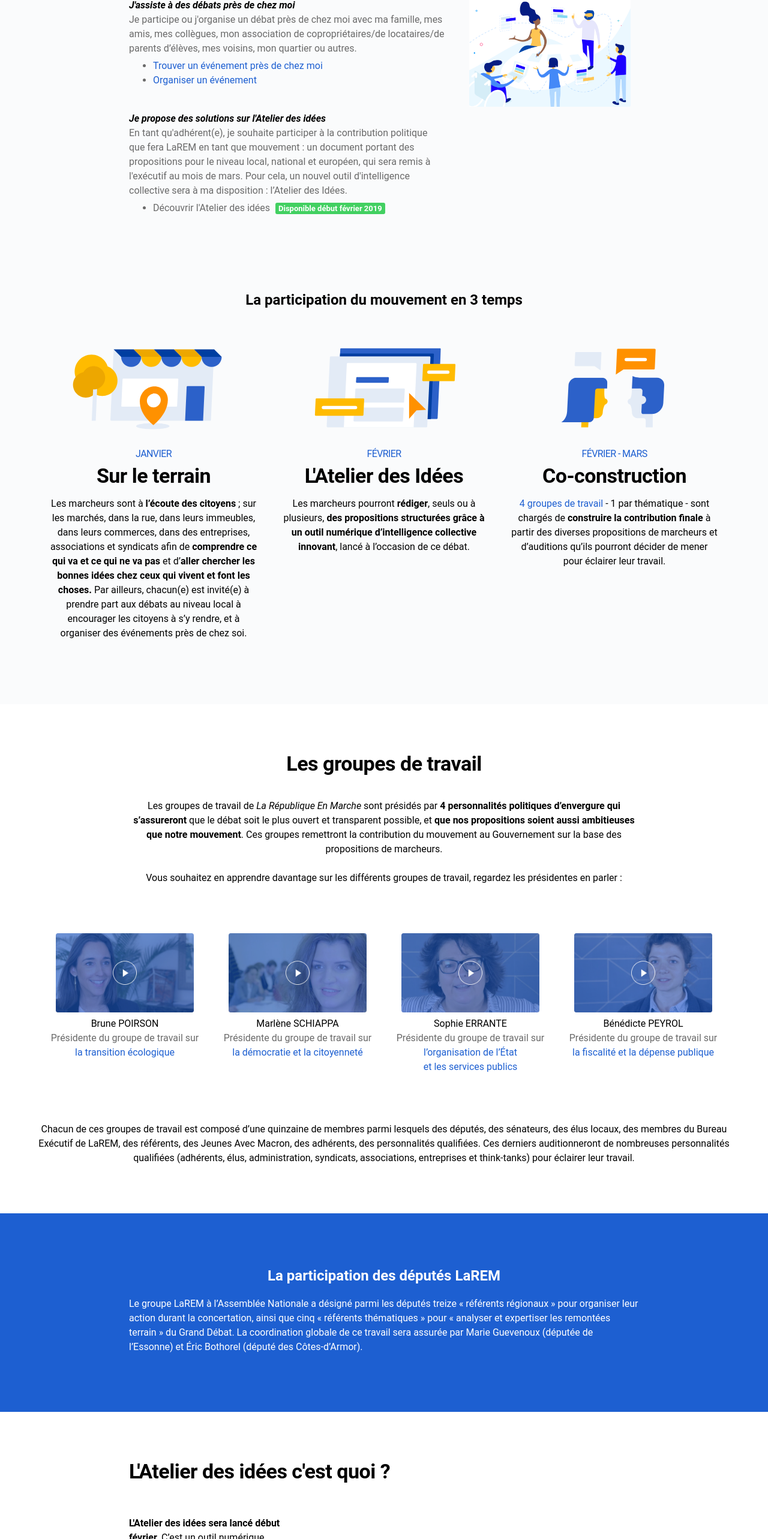
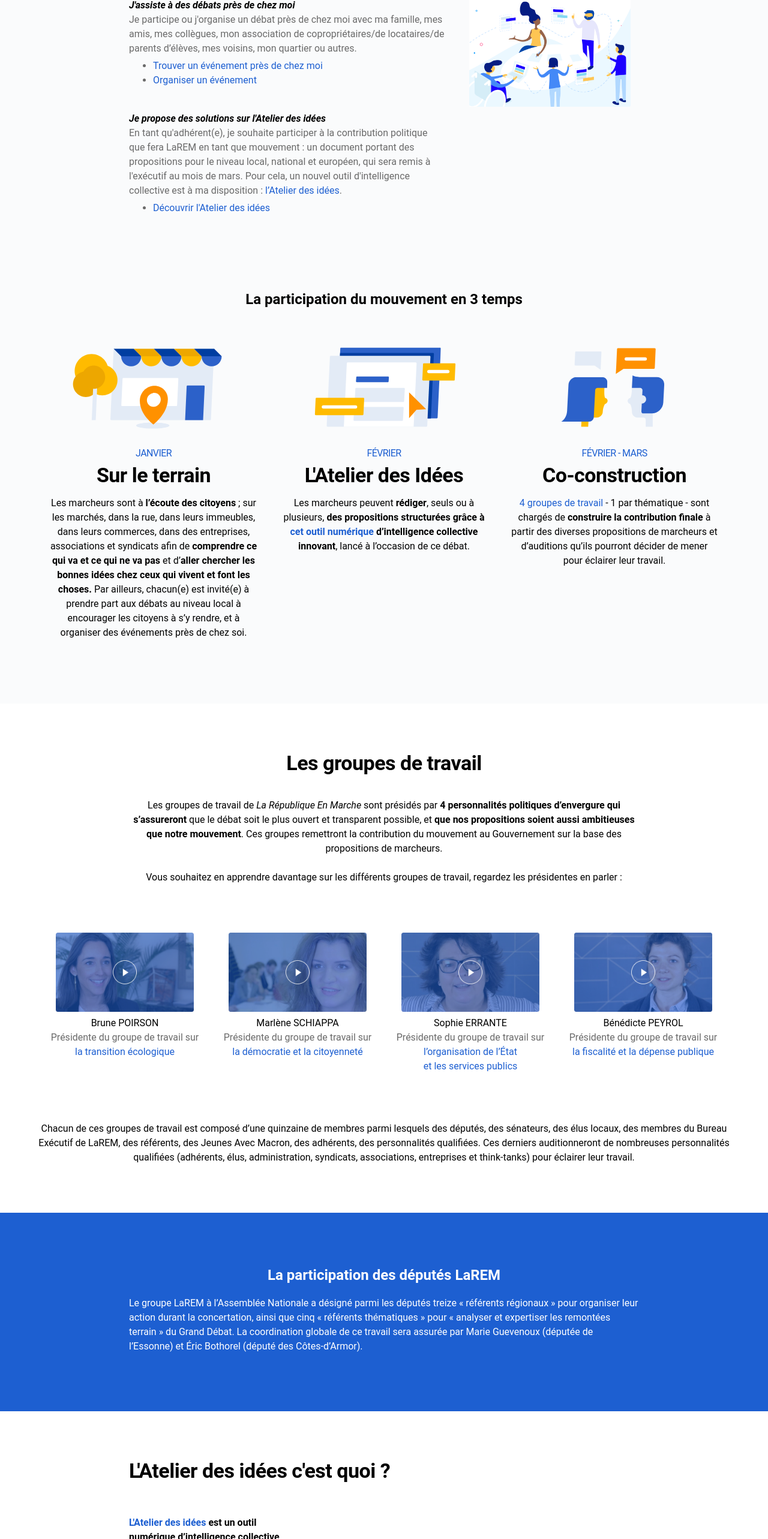
Before and after one commit to parti-renaissance/grand-debat, a React (Create React App) app: page / in a window 1280 px wide. Shown: the part 1319-3885 px from the top of the page at 60% size. Built offline with nearby package versions, Linux system fonts and the light colour scheme; grey boxes are pictures that could not be loaded; a web font is replaced by a local one.

Commit message:
Update with ADI url 🔗

```diff
--- a/src/js/components/Participate.js
+++ b/src/js/components/Participate.js
@@ -6,7 +6,7 @@
 			<div className="participate__grid">
 				<div>
 					<p>
-						<strong>L'Atelier des idées sera lancé début février.</strong> C’est un outil numérique d’intelligence collective, qui sera accessible à tous nos adhérents. Un principe simple : identifiez une problématique et proposez une solution pour y répondre. Une fois publiée, votre proposition devient accessible à l’ensemble des marcheurs qui pourront l’enrichir, la commenter, la soutenir.
+						<strong><a href="https://en-marche.fr/atelier-des-idees" target="_blank" rel="noopener noreferrer">L'Atelier des idées</a> est un outil numérique d’intelligence collective accessible à tous nos adhérents.</strong> Un principe simple : identifiez une problématique et proposez une solution pour y répondre. Une fois publiée, votre proposition devient accessible à l’ensemble des marcheurs qui pourront l’enrichir, la commenter, la soutenir.
 					</p>
 				</div>
 				<div>
--- a/src/js/components/Steps.js
+++ b/src/js/components/Steps.js
@@ -15,7 +15,7 @@
 		timeframe: 'Février',
 		title: "L'Atelier des Idées",
 		value:
-			'Les marcheurs pourront <b>rédiger</b>, seuls ou à plusieurs, <b>des propositions structurées grâce à un outil numérique d’intelligence collective innovant</b>, lancé à l’occasion de ce débat.',
+			'Les marcheurs peuvent <b>rédiger</b>, seuls ou à plusieurs, <b>des propositions structurées grâce à <a href="https://en-marche.fr/atelier-des-idees">cet outil numérique</a> d’intelligence collective innovant</b>, lancé à l’occasion de ce débat.',
 		img: adi_img
 	},
 	{
@@ -48,10 +48,12 @@
 							</li>
 							<li>
 								<span className="strong">Je propose des solutions sur l'Atelier des idées</span><br/>
-								En tant qu'adhérent(e), je souhaite participer à la contribution politique que fera LaREM en tant que mouvement : un document portant des propositions pour le niveau local, national et européen, qui sera remis à l'exécutif au mois de mars. Pour cela, un nouvel outil d'intelligence collective sera à ma disposition : l’Atelier des Idées.
+								En tant qu'adhérent(e), je souhaite participer à la contribution politique que fera LaREM en tant que mouvement : un document portant des propositions pour le niveau local, national et européen, qui sera remis à l'exécutif au mois de mars. Pour cela, un nouvel outil d'intelligence collective est à ma disposition : <a href="https://en-marche.fr/atelier-des-idees" target="_blank" rel="noopener noreferrer">l’Atelier des idées</a>.
 								<ul>
 									<li>
-										Découvrir l'Atelier des idées <span className="coming-soon">Disponible début février 2019</span>
+										<a href="https://en-marche.fr/atelier-des-idees" target="_blank" rel="noopener noreferrer">
+											Découvrir l'Atelier des idées
+										</a>
 									</li>
 								</ul>
 							</li>
```
